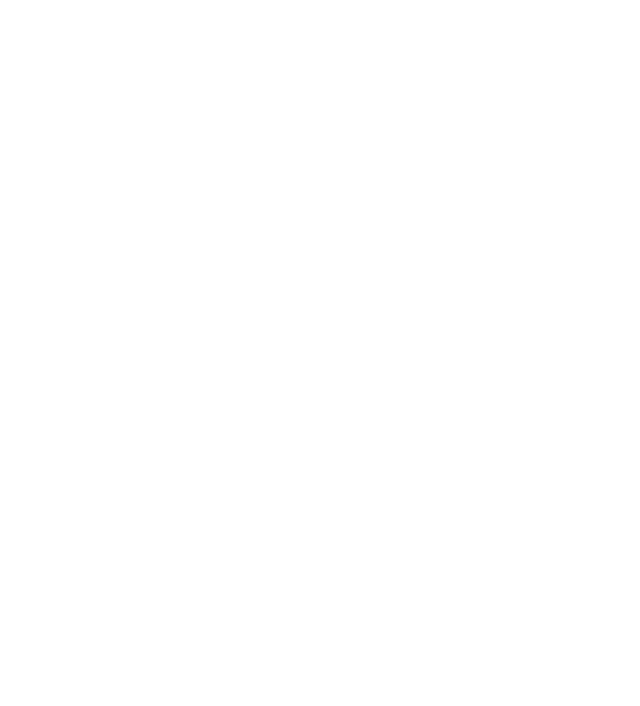
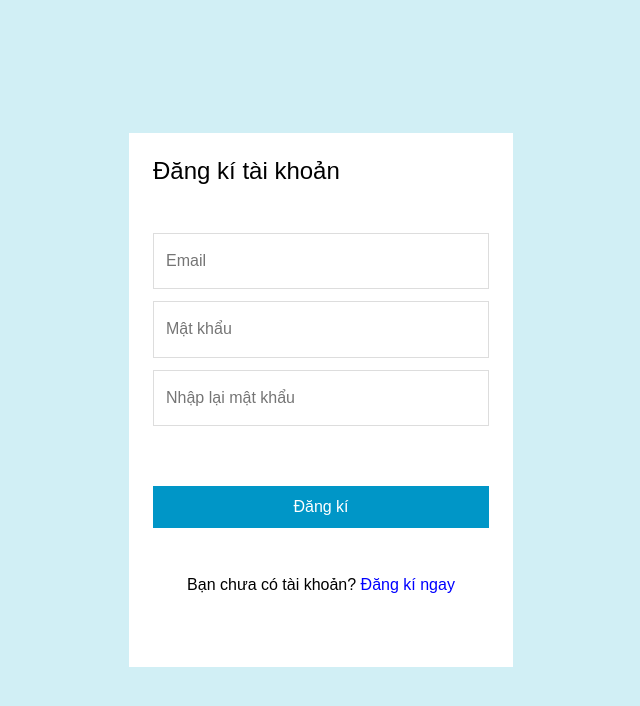
Before and after one commit to tranvanluyt2203/pbl7-web, a React (Vite) app: page /register in a window 1280 px wide. Before the commit this address had no page. Shown: the top 706 px of the page, without its empty margins (319-959 px from the left). Built offline with nearby package versions, Linux system fonts and the light colour scheme.

Commit message:
Move Login + Create Register

```diff
--- a/src/components/Login/Login.jsx
+++ /dev/null
@@ -1,41 +0,0 @@
-import "./Login.scss";
-
-const Login = () => {
-  return (
-    <>
-      <div className="login__container">
-        <div className="login__title">Đăng nhập</div>
-        <div className="login__form">
-          <form action="">
-            <div className="input_field">
-              <input
-                type="text"
-                name="username"
-                id="username"
-                placeholder="Email/Tên đăng nhập"
-              />
-            </div>
-            <div className="input_field">
-              <input
-                type="password"
-                name="password"
-                id="password"
-                placeholder="Mật khẩu"
-              />
-            </div>
-            <div className="link_field">
-              <a href="#">Quên mật khẩu</a>
-            </div>
-            <button type="submit">Đăng nhập</button>
-          </form>
-        </div>
-        <div className="login__alter">
-          <button>Login with Gmail</button>
-          <button>Login with Facebook</button>
-        </div>
-      </div>
-    </>
-  );
-};
-
-export default Login;
--- a/src/components/Login/Login.scss
+++ /dev/null
@@ -1,42 +0,0 @@
-.login__container{
-&>div{
-    margin-bottom: 24px;
-}
-
-.login__title{
-    font-size: 24px;
-}
-
-.login__form{
-
-    input{
-        padding: 12px;
-        margin-bottom: 8px;
-        width: 100%;
-    }
-
-    button{
-        width: 100%;
-        padding: 12px;
-        background-color: #e76d54;
-        color: white;
-        border: none;
-    }
-
-    .link_field{
-        margin: 16px 0;
-        font-size: 14px;
-        color: blue;
-    }
-}
-.login__alter{
-    width: 100%;
-    &>button{
-        width: 100%;
-        padding: 12px;
-        background: none;
-        margin-bottom: 8px;
-        border: 2px solid #ddd
-    }
-}
-}
--- /dev/null
+++ b/src/containers/Anonymous/Login/Login.jsx
@@ -0,0 +1,45 @@
+import "./Login.scss";
+
+const Login = () => {
+  return (
+    <>
+      <div className="page">
+        <div className="login__container">
+          <div className="login__title">Đăng nhập</div>
+          <div className="login__form">
+            <form action="">
+              <div className="input_field">
+                <input
+                  type="email"
+                  name="username"
+                  id="username"
+                  placeholder="Email"
+                />
+              </div>
+              <div className="input_field">
+                <input
+                  type="password"
+                  name="password"
+                  id="password"
+                  placeholder="Mật khẩu"
+                />
+              </div>
+              <div className="link_field">
+                <a href="#">Quên mật khẩu</a>
+              </div>
+              <button type="submit">Đăng nhập</button>
+            </form>
+          </div>
+          <div className="login__alter">
+            Bạn đã có tài khoản?{" "}
+            <span>
+              <a href="#">Đăng nhập ngay</a>
+            </span>
+          </div>
+        </div>
+      </div>
+    </>
+  );
+};
+
+export default Login;
--- /dev/null
+++ b/src/containers/Anonymous/Login/Login.scss
@@ -0,0 +1,67 @@
+.page {
+    height          : 100vh;
+    width           : 100vw;
+    display         : flex;
+    align-items     : center;
+    justify-content : center;
+    background-color: #d1eff5;
+
+    .login__container {
+        background-color: white;
+        padding         : 24px 24px 48px 24px;
+        width           : 30%;
+        height          : fit-content;
+
+        &>div {
+            margin-bottom: 24px;
+        }
+
+        .login__title {
+            font-size     : 24px;
+            padding-bottom: 24px;
+        }
+
+        .login__form {
+
+            input {
+                padding      : 18px 12px;
+                margin-bottom: 12px;
+                width        : 100%;
+                border: 1px solid #ddd;
+                outline: none;
+
+                &:focus{
+                    border: 1px solid #00b4d8;
+                }
+            }
+
+            button {
+                width           : 100%;
+                padding         : 12px;
+                background-color: #0096c7;
+                color           : white;
+                border          : none;
+                cursor: pointer;
+
+                &:hover{
+                    background-color: #0077d6;
+                }
+            }
+
+            .link_field {
+                margin-bottom: 48px;
+                font-size: 14px;
+                color    : blue;
+            }
+        }
+
+        .login__alter {
+            padding-top: 24px;
+            text-align : center;
+
+            a {
+                color: blue;
+            }
+        }
+    }
+}
--- /dev/null
+++ b/src/containers/Anonymous/Register/Register.jsx
@@ -0,0 +1,52 @@
+import "./Register.scss";
+
+const Register = () => {
+  return (
+    <>
+      <div className="page">
+        <div className="register__container">
+          <div className="register__title">Đăng kí tài khoản</div>
+          <div className="register__form">
+            <form action="">
+              <div className="input">
+                <div className="input_field">
+                  <input
+                    type="email"
+                    name="username"
+                    id="username"
+                    placeholder="Email"
+                  />
+                </div>
+                <div className="input_field">
+                  <input
+                    type="password"
+                    name="password"
+                    id="password"
+                    placeholder="Mật khẩu"
+                  />
+                </div>
+                <div className="input_field">
+                  <input
+                    type="password"
+                    name="password"
+                    id="password"
+                    placeholder="Nhập lại mật khẩu"
+                  />
+                </div>
+              </div>
+              <button type="submit">Đăng kí</button>
+            </form>
+          </div>
+          <div className="register__alter">
+            Bạn chưa có tài khoản?{" "}
+            <span>
+              <a href="#">Đăng kí ngay</a>
+            </span>
+          </div>
+        </div>
+      </div>
+    </>
+  );
+};
+
+export default Register;
--- /dev/null
+++ b/src/containers/Anonymous/Register/Register.scss
@@ -0,0 +1,65 @@
+.page {
+    height          : 100vh;
+    width           : 100vw;
+    display         : flex;
+    align-items     : center;
+    justify-content : center;
+    background-color: #d1eff5;
+
+    .register__container {
+        background-color: white;
+        padding         : 24px 24px 48px 24px;
+        width           : 30%;
+        height          : fit-content;
+
+        &>div {
+            margin-bottom: 24px;
+        }
+
+        .register__title {
+            font-size     : 24px;
+            padding-bottom: 24px;
+        }
+
+        .register__form {
+            .input {
+                margin-bottom: 48px;
+                input {
+                    padding      : 18px 12px;
+                    margin-bottom: 12px;
+                    width        : 100%;
+                    border       : 1px solid #ddd;
+                    outline      : none;
+
+                    &:focus {
+                        border: 1px solid #00b4d8;
+                    }
+                }
+
+
+            }
+
+            button {
+                width           : 100%;
+                padding         : 12px;
+                background-color: #0096c7;
+                color           : white;
+                border          : none;
+                cursor          : pointer;
+
+                &:hover {
+                    background-color: #0077d6;
+                }
+            }
+        }
+
+        .register__alter {
+            padding-top: 24px;
+            text-align : center;
+
+            a {
+                color: blue;
+            }
+        }
+    }
+}
--- a/src/router.jsx
+++ b/src/router.jsx
@@ -1,5 +1,5 @@
 import userLayout from "./layout/userLayout/userLayout";
-import { userRoutes, testRouters } from "./utils/router";
+import { userRoutes, testRouters, anonymousRoutes } from "./utils/router";
 import { Routes, Route } from "react-router-dom";
 
 const RouterCustom = () => {
@@ -21,6 +21,13 @@
             ></Route>
           );
         })}
+        {anonymousRoutes.map((route, index) => {
+          const Page = route.component;
+          return (
+            <Route key={index} path={route.path} element={<Page />}></Route>
+          );
+        })}
+
         {testRouters.map((route, index) => {
           const Page = route.component;
           return (
--- a/src/utils/router.jsx
+++ b/src/utils/router.jsx
@@ -1,4 +1,5 @@
-import Login from "../components/Login/Login";
+import Login from "../containers/Anonymous/Login/Login";
+import Register from "../containers/Anonymous/Register/Register";
 import HomePage from "../containers/User/HomePage/HomePage";
 import ProductPage from "../containers/User/Product/Product";
 import Search from "../containers/User/Search/Search";
@@ -9,6 +10,17 @@
   { path: "/product", component: ProductPage },
 ];
 
+const anonymousRoutes = [
+  {
+    path: "/login",
+    component: Login,
+  },
+  {
+    path: "/register",
+    component: Register,
+  },
+];
+
 const testRouters = [{ path: "/test", component: Login }];
 
-export { userRoutes, testRouters };
+export { userRoutes, testRouters, anonymousRoutes };
```
